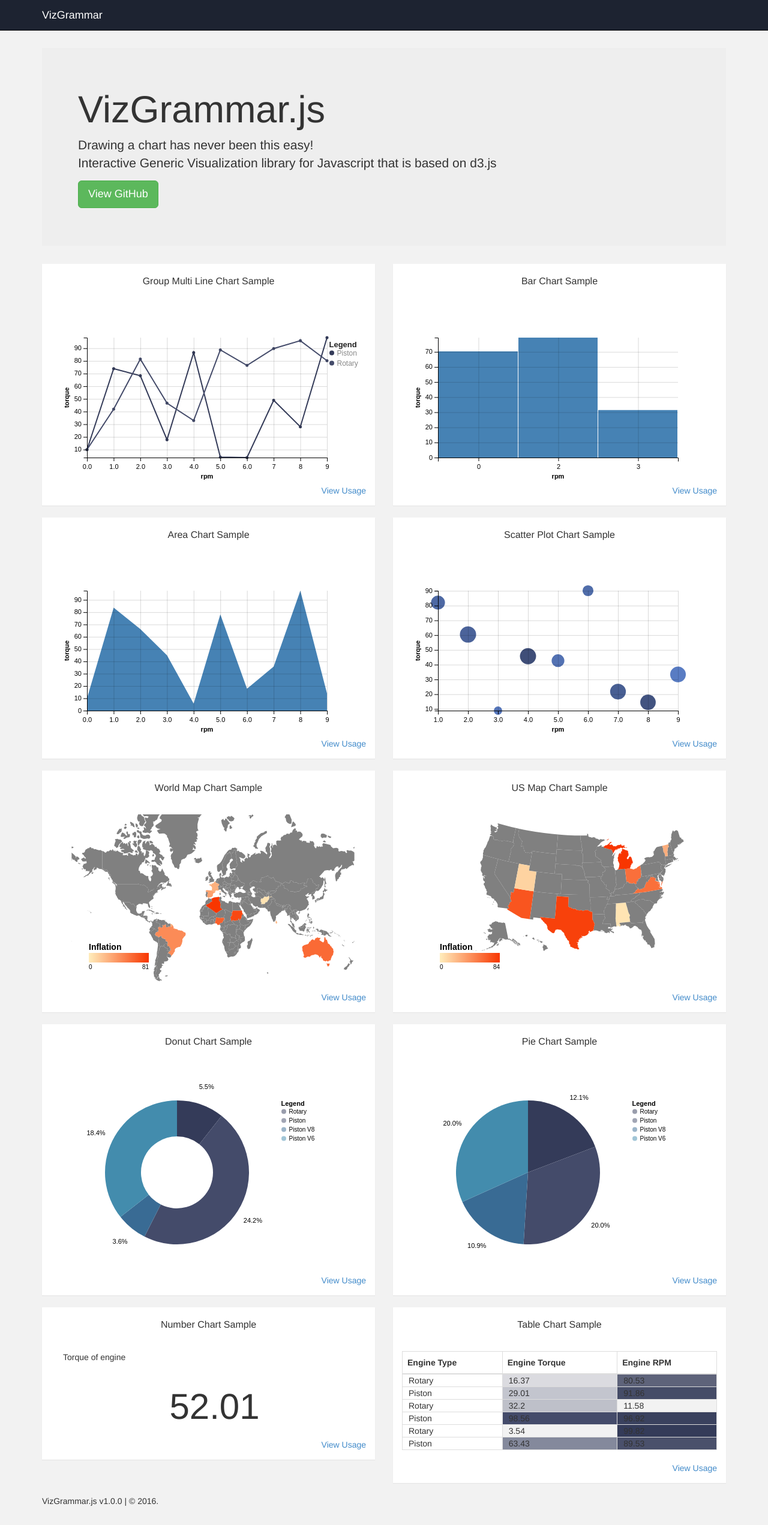
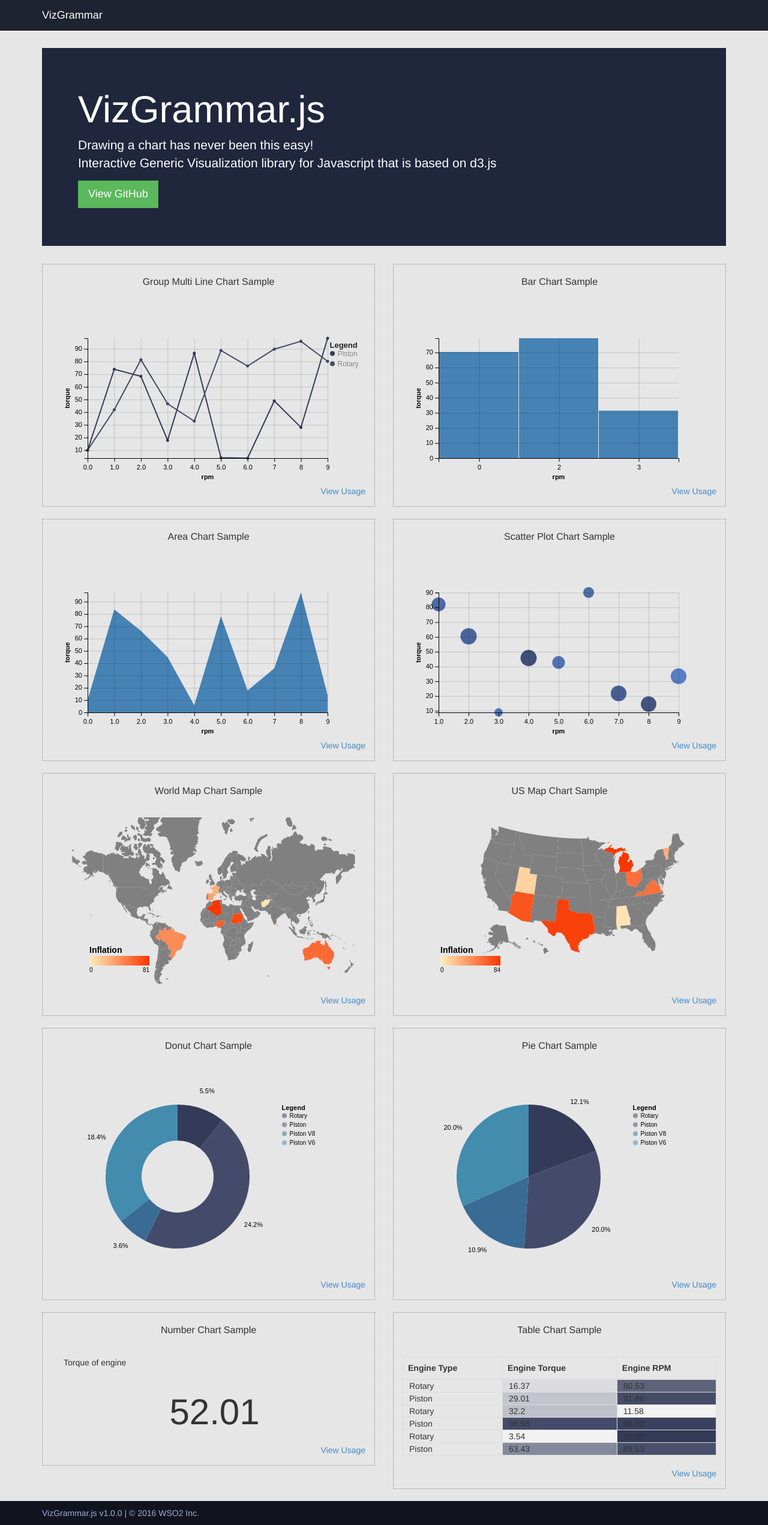
Before and after one commit to wso2/VizGrammar, a website: page samples/index.html in a window 1280 px wide. Shown: the whole page at 60% size. Drawn offline with Linux system fonts and the light colour scheme.

Commit message:
Some style changes

```diff
--- a/charts/chart.util.js
+++ b/charts/chart.util.js
@@ -38,7 +38,7 @@
         minColor: -1,
         maxColor: -1,
         mode: "stack",
-        colorScale: ["#343B59","#444B6A","#396B94","#438CAD","#BBBCCD","#597CC3"], //color hex array or string: category10, 10c, category20, category20b, category20c
+        colorScale: "category20c", //color hex array or string: category10, 10c, category20, category20b, category20c
         maxLength: -1,
         markColor: "steelblue",
         markSize: 2,
--- a/samples/css/custom.css
+++ b/samples/css/custom.css
@@ -1,5 +1,5 @@
 body {
-    background: #F2F2F2;
+    background: #e6e6e6;
     padding-top: 80px;
 }
 
@@ -17,7 +17,12 @@
 
 .panel {
     border-radius: 0;
-    border: none;
+    border: 1px dotted #898A90;
+    box-shadow: none;
+}
+
+.panel-default {
+    background: transparent;
 }
 
 .panel-default > .panel-heading {
@@ -27,10 +32,20 @@
     padding: 20px;
 }
 
-/* =============================================
-chart styling
-==============================================*/
+.jumbotron {
+    background: #20263C;
+    color: #fff;
+}
 
-svg .mark-symbol {
-    fill: #000 !important;
+.btn-lg, .btn-group-lg>.btn {
+    border-radius: 0;
 }
+
+.footer {
+    background: #11141F;
+    color: #A2ABCE;
+}
+
+.footer p {
+    margin: 10px 0;
+}
--- a/samples/index.html
+++ b/samples/index.html
@@ -624,7 +624,7 @@
     <!-- footer -->
     <footer class="footer">
         <div class="container">
-            <p>VizGrammar.js v1.0.0 | &copy; <script>document.write(new Date().getFullYear());</script>.</p>
+            <p>VizGrammar.js v1.0.0 | &copy; <script>document.write(new Date().getFullYear());</script> WSO2 Inc.</p>
         </div>
     </footer>
 
--- a/samples/js/VizGrammarSettings.js
+++ b/samples/js/VizGrammarSettings.js
@@ -1,3 +1,3 @@
 var vizgSettings = {
-    //colorScale: "category20"
+    colorScale: ["#343B59","#444B6A","#396B94","#438CAD","#BBBCCD","#597CC3"]
 }
```
Also changed, not shown: samples/charts/arc/index.html (+1 -1 lines), samples/charts/area/index.html (+1 -1 lines), samples/charts/bar/index.html (+1 -1 lines), samples/charts/line/index.html (+1 -1 lines), samples/charts/map/index.html (+1 -1 lines), samples/charts/number/index.html (+1 -1 lines), samples/charts/scatter/index.html (+1 -1 lines), samples/charts/table/index.html (+1 -1 lines), dist/VizGrammar.js, dist/VizGrammar.min.js, samples/js/VizGrammar.min.js.
